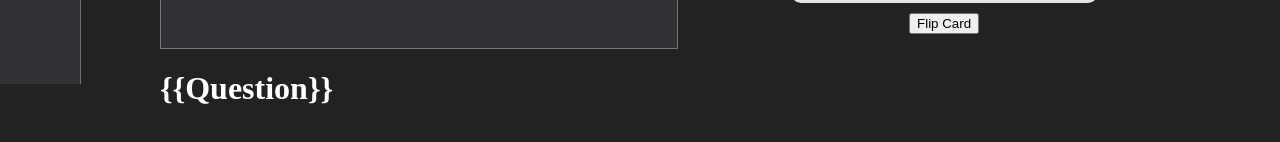
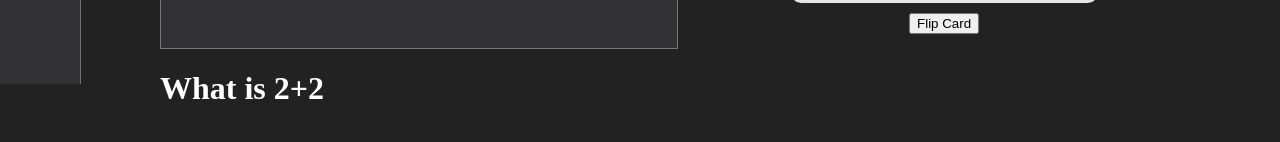
Before and after one commit to 18barbers2/gostudycards, a React (Vite) app in the folder frontend/: page / in a window 1280 px wide. Shown: the part 716-858 px from the top of the page. Built offline with nearby package versions, Linux system fonts and the light colour scheme.

Commit message:
feature: use parse functiontion to set the innerhtml

```diff
--- a/frontend/src/components/Card.tsx
+++ b/frontend/src/components/Card.tsx
@@ -1,12 +1,16 @@
 //TODO: add in an interface for CardProps
 
+import { parseTemplate } from "../utils/templateParser";
+
+// TODO: replace props with the template and data props
 function Card( props : any) {
 
     const template = props.template;
+    const html = parseTemplate(props.template, props.data);
 
     return(
         <div className="card">
-            <div dangerouslySetInnerHTML={{ __html : template }}></div>
+            <div dangerouslySetInnerHTML={{ __html : html }}></div>
         </div>
     );
 }
```
